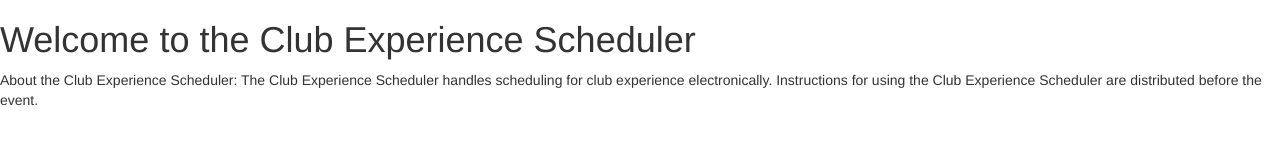
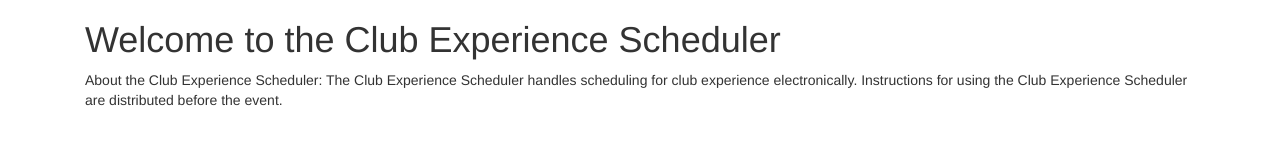
Before and after one commit to clubexperience/scheduler, a plain HTML site: page index.html in a window 1280 px wide. Drawn offline with nearby package versions, Linux system fonts and the light colour scheme.

Commit message:
update files

```diff
--- a/index.html
+++ b/index.html
@@ -12,9 +12,14 @@
 </head>
 
 <body>
+    <div class="container">
+        <div class="col-lg-12">
+            <h1>Welcome to the Club Experience Scheduler</h1>
+            <p>About the Club Experience Scheduler: The Club Experience Scheduler handles scheduling for club experience electronically. Instructions for using the Club Experience Scheduler are distributed before the event.</p>
 
-    <h1>Welcome to the Club Experience Scheduler</h1>
-    <p>About the Club Experience Scheduler: The Club Experience Scheduler handles scheduling for club experience electronically. Instructions for using the Club Experience Scheduler are distributed before the event.</p>
+        </div>
+    </div>
+
     <script src="https://ajax.googleapis.com/ajax/libs/jquery/2.2.4/jquery.min.js"></script>
     <script src="https://maxcdn.bootstrapcdn.com/bootstrap/3.3.7/js/bootstrap.min.js" integrity="sha384-Tc5IQib027qvyjSMfHjOMaLkfuWVxZxUPnCJA7l2mCWNIpG9mGCD8wGNIcPD7Txa" crossorigin="anonymous"></script>
 </body>
```
Also changed, not shown: 404.html (+4 -0 lines).
